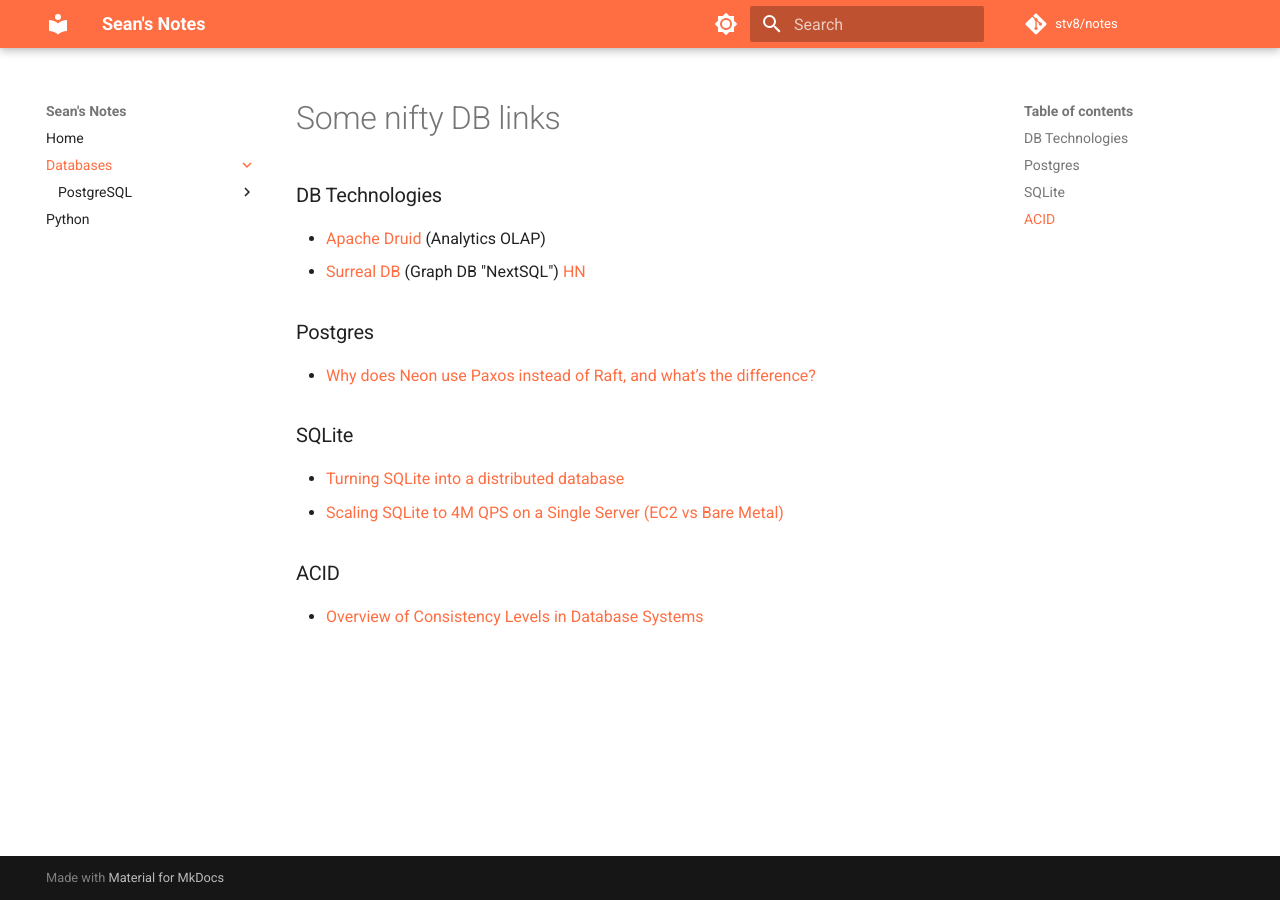
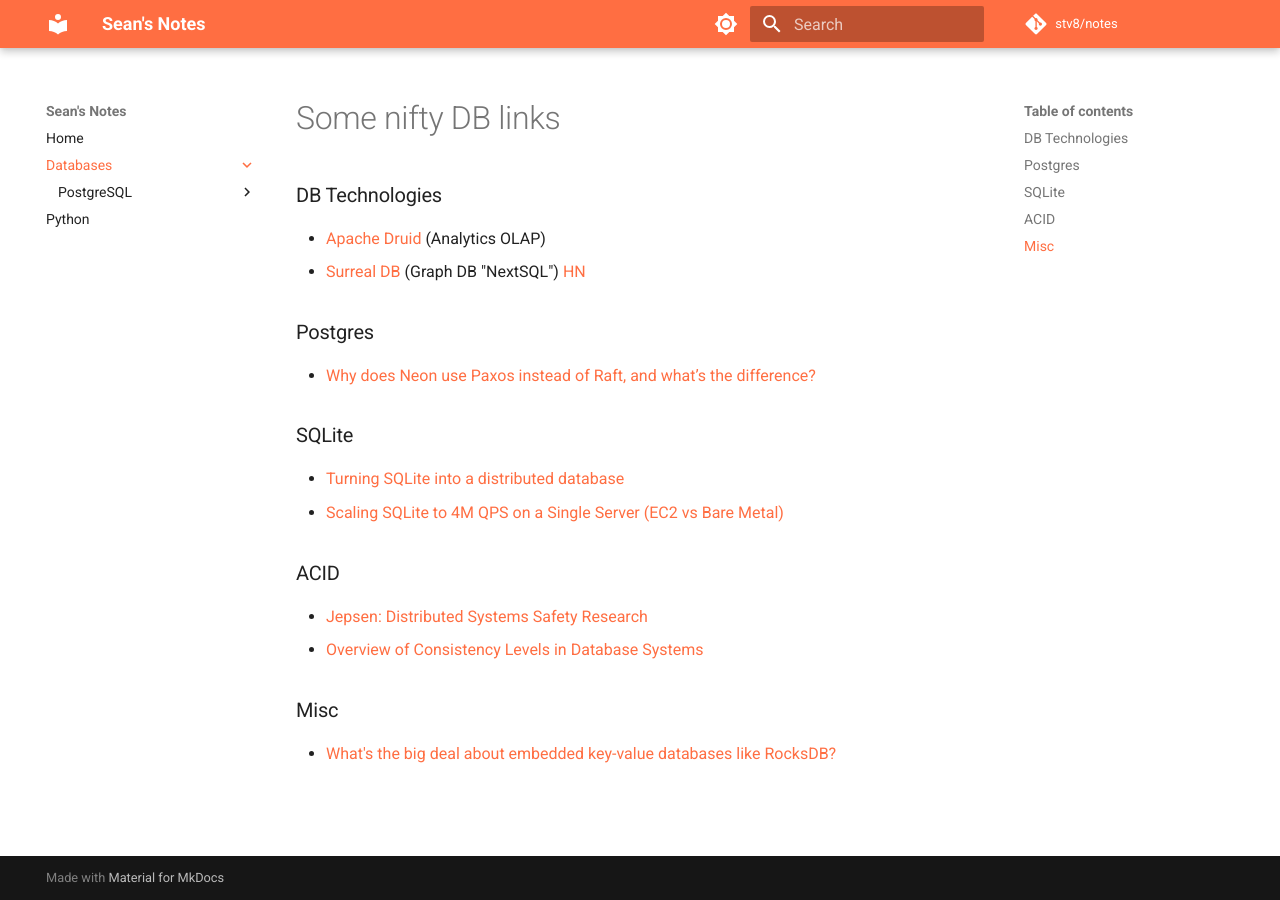
Before and after one commit to stv8/notes, an MkDocs documentation site: the page built from docs/Databases/index.md, in a window 1280 px wide. Built offline with MkDocs 1.6.1 and Material for MkDocs 9.7.7, drawn with Linux system fonts in a browser that asks for light colours; comment, search, counter and statistics services are not loaded.

Commit message:
Add db links

```diff
--- a/docs/Databases/index.md
+++ b/docs/Databases/index.md
@@ -12,4 +12,8 @@
 - [Scaling SQLite to 4M QPS on a Single Server (EC2 vs Bare Metal)](https://blog.expensify.com/2018/01/08/scaling-sqlite-to-4m-qps-on-a-single-server/)
 
 ### ACID
+- [Jepsen: Distributed Systems Safety Research](https://jepsen.io/)
 - [Overview of Consistency Levels in Database Systems](https://dbmsmusings.blogspot.com/2019/07/overview-of-consistency-levels-in.html)
+
+### Misc
+- [What's the big deal about embedded key-value databases like RocksDB?](https://notes.eatonphil.com/whats-the-big-deal-about-key-value-databases.html)
```
